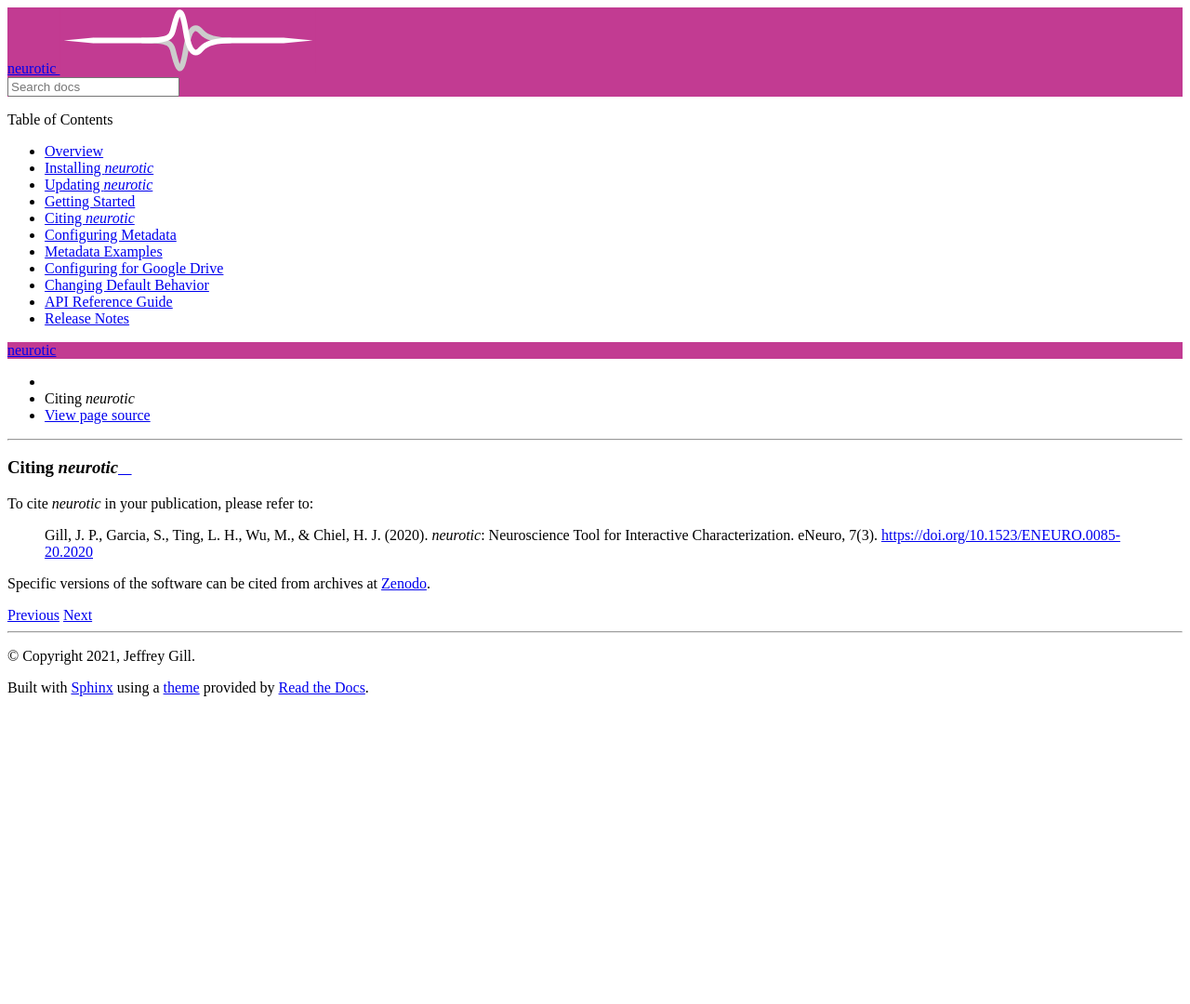
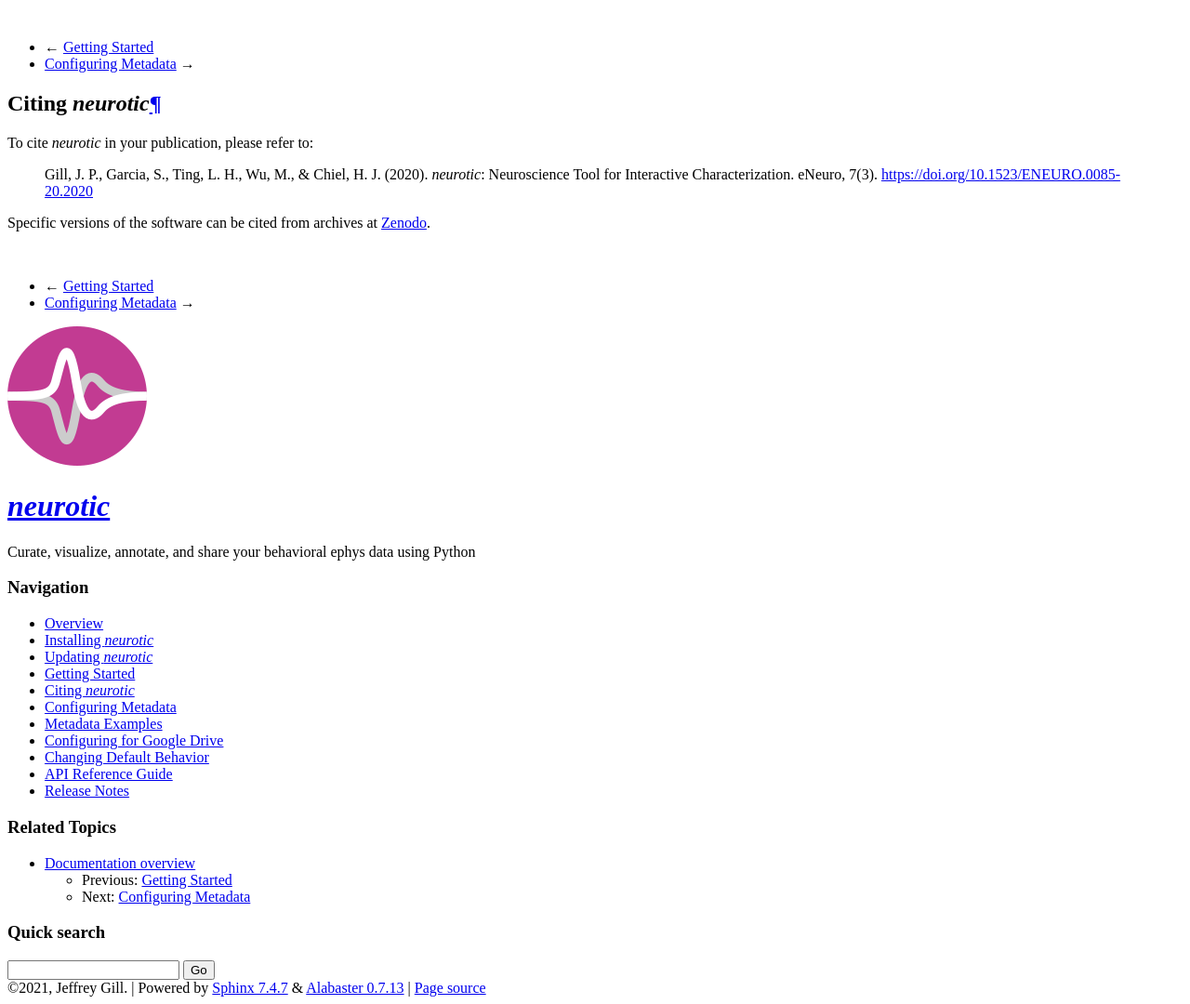
Before and after one commit to jpgill86/neurotic, a Sphinx documentation site: the page built from docs/citations.rst, in a window 1280 px wide. Shown: the whole page at 93% size. Built offline with Sphinx 7.4.7, drawn with Linux system fonts in a browser that asks for light colours; the version number could not be read and is left out; before the commit the page ends 900 px from its top, so only the background shows below that.

Commit message:
Switch docs theme to Alabaster

```diff
--- a/docs/_static/theme_overrides.css
+++ b/docs/_static/theme_overrides.css
@@ -1,21 +1,4 @@
-/* override table width restrictions */
-@media screen and (min-width: 767px) {
-
-   .wy-table-responsive table td {
-      /* !important prevents the common CSS stylesheets from overriding
-         this as on RTD they are loaded after this stylesheet */
-      white-space: normal !important;
-   }
-
-   .wy-table-responsive {
-      overflow: visible !important;
-   }
+/* italicise neurotic under logo */
+div.sphinxsidebarwrapper h1.logo {
+    font-style: italic;
 }
-
-/* override navigation background color */
-.wy-nav-top {
-    background-color: #C23B92 !important;
-}
-.wy-side-nav-search {
-    background-color: #C23B92 !important;
-}
--- a/docs/conf.py
+++ b/docs/conf.py
@@ -83,18 +83,26 @@ pygments_style = None
 # The theme to use for HTML and HTML Help pages.  See the documentation for
 # a list of builtin themes.
 #
-html_theme = 'sphinx_rtd_theme'
+html_theme = 'alabaster'
 
 # Theme options are theme-specific and customize the look and feel of a theme
 # further.  For a list of options available for each theme, see the
 # documentation.
 #
-# html_theme_options = {}
+html_theme_options = {
+    'description': 'Curate, visualize, annotate, and share your behavioral '
+                   'ephys data using Python',
+    'description_font_style': 'italic',
+    'font_family': 'Arial',
+    'page_width': '1200px',  # default is 940
+    'sidebar_width': '280px',  # default is 220
+    'show_relbars': True,
+}
 
 # Values to pass into the template engine's context for all pages.
 html_context = {
     'css_files': [
-        '_static/theme_overrides.css',  # override wide tables in RTD theme
+        '_static/theme_overrides.css',  # italicise neurotic in alabaster theme
     ],
 }
 
@@ -111,11 +119,21 @@ html_static_path = ['_static']
 # default: ``['localtoc.html', 'relations.html', 'sourcelink.html',
 # 'searchbox.html']``.
 #
-# html_sidebars = {}
+# This is required for the alabaster theme
+# refs: http://alabaster.readthedocs.io/en/latest/installation.html#sidebars
+html_sidebars = {
+    '**': [
+        'about.html',
+        'navigation.html',
+        'relations.html',  # needs 'show_related': True theme option to display
+        'searchbox.html',
+        # 'donate.html',
+    ]
+}
 
 # The name of an image file (relative to this directory) to place at the top
 # of the sidebar.
-html_logo = '_static/neurotic-logo-banner.svg'
+html_logo = '_static/neurotic-logo-150.png'
 
 # The name of an image file (within the static path) to use as favicon of the
 # docs.  This file should be a Windows icon file (.ico) being 16x16 or 32x32
--- a/docs/index.rst
+++ b/docs/index.rst
@@ -19,7 +19,6 @@ at the same datasets!
 .. toctree::
    :maxdepth: 2
    :hidden:
-   :caption: Table of Contents
 
    overview
    install
--- a/requirements-docs.txt
+++ b/requirements-docs.txt
@@ -1,4 +1,3 @@
 sphinx<2
-sphinx-rtd-theme<0.5
 readthedocs-sphinx-ext<1.1
 sphinxcontrib-programoutput
```
Also changed, not shown: docs/_static/neurotic-logo-150.png (added).
